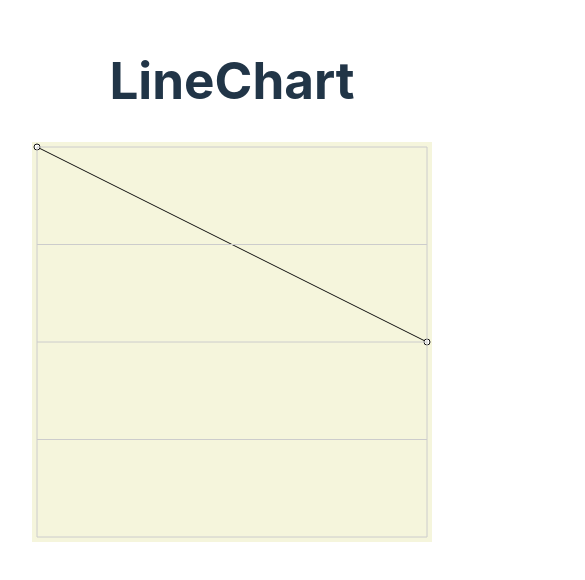
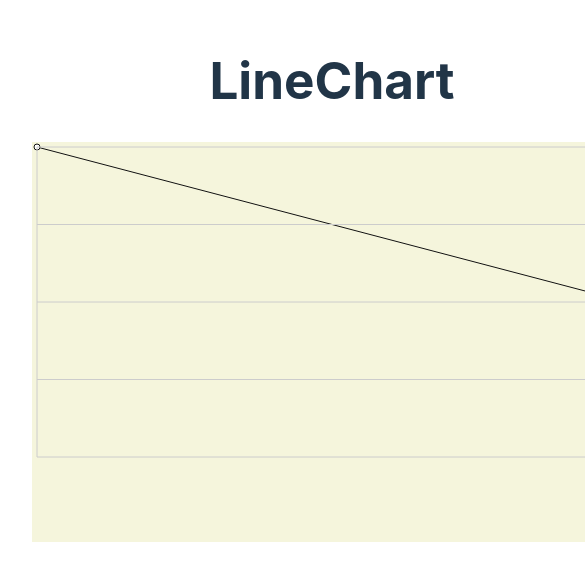
Before and after one commit to kaboomshebang/kbsb-demodash, a React (Vite) app: page / in a window 390 px wide. Shown: the part 142-722 px from the top of the page, 585 px wide, since content can reach past the window. Built offline with nearby package versions, Linux system fonts and the light colour scheme.

Commit message:
Responsive

```diff
--- a/src/components/chart.css
+++ b/src/components/chart.css
@@ -1,5 +1,9 @@
 .chart {
-	width: 100%;
-	height: 100%;
+	/* width: 100%; */
+	/* height: 100%; */
+	/* min-width: 600px; */
+	/* min-height: 400px; */
+	width: 600px;
+	height: 400px;
 	background-color: beige;
 }
--- a/src/components/chart.jsx
+++ b/src/components/chart.jsx
@@ -1,19 +1,21 @@
-import { LineChart, Line, CartesianGrid } from 'recharts';
+import { LineChart, Line, CartesianGrid, ResponsiveContainer } from 'recharts';
 
 import './chart.css';
 
-export const RenderLineChart = () => {
 const data = [
 	{ name: 'Page A', uv: 400, pv: 2400, amt: 2400 },
 	{ name: 'Page B', uv: 200, pv: 2400, amt: 2200 },
 ];
 
+export const RenderLineChart = () => {
 	return (
 		<div className="chart">
-			<LineChart width={400} height={400} data={data}>
+			<ResponsiveContainer width="100%" height="80%">
+				<LineChart data={data}>
 					<Line type="monotone" dataKey="uv" stroke="#111111" />
 					<CartesianGrid stroke="#ccc" />
 				</LineChart>
+			</ResponsiveContainer>
 		</div>
 	);
 };
```
Lines whose indentation alone changed are shown as unchanged.
